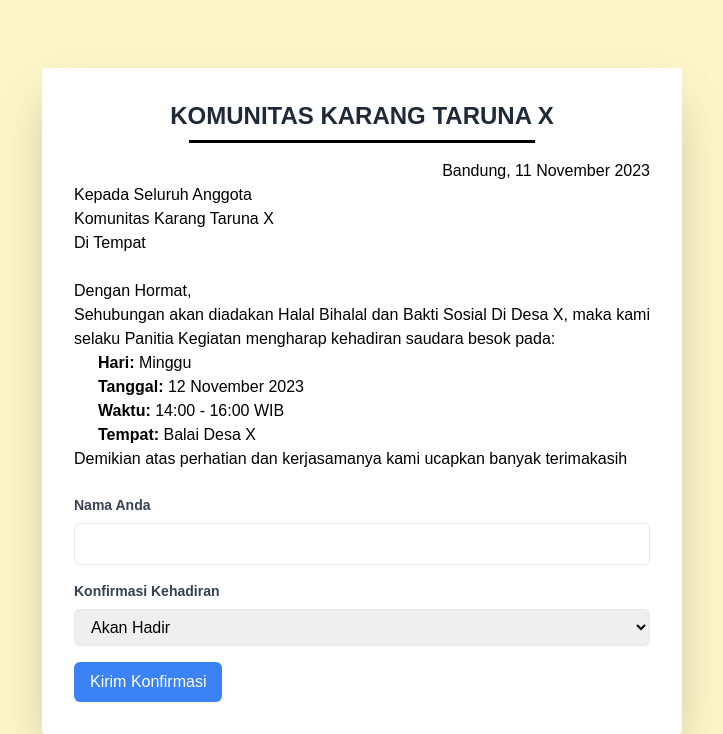
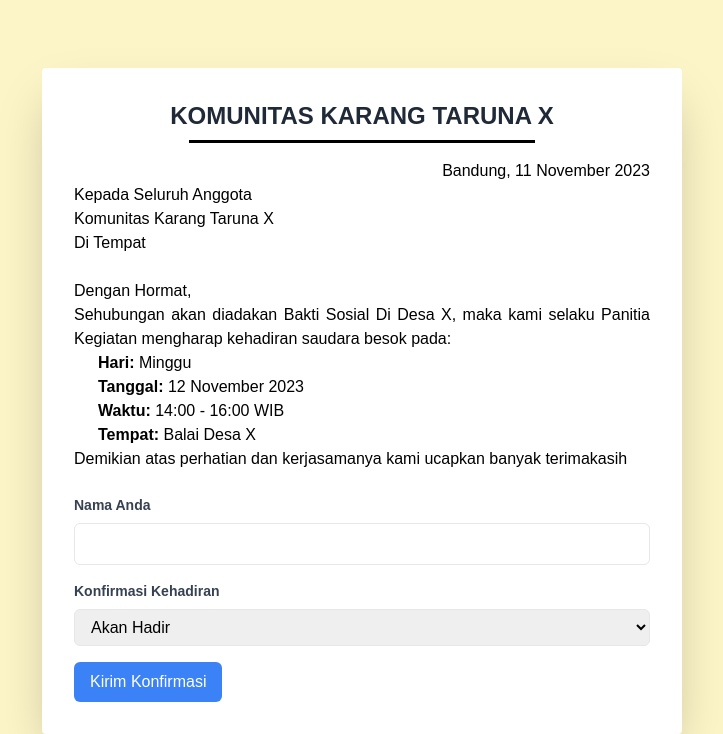
Before and after one commit to DwiFirdaus08/REPOSIT-BARU, a plain HTML site: page index.html in a window 1280 px wide. Shown: the part 75-809 px from the top of the page, without its empty margins (278-1001 px from the left). Drawn offline with nearby package versions, Linux system fonts and the light colour scheme.

Commit message:
Update index.html

```diff
--- a/index.html
+++ b/index.html
@@ -32,7 +32,7 @@
 
       <p>
         Dengan Hormat, <br />
-        Sehubungan akan diadakan Halal Bihalal dan Bakti Sosial Di Desa X, maka
+        Sehubungan akan diadakan Bakti Sosial Di Desa X, maka
         kami selaku Panitia Kegiatan mengharap kehadiran saudara besok pada:
       </p>
       <p class="px-6"><strong>Hari:</strong> Minggu</p>
```
